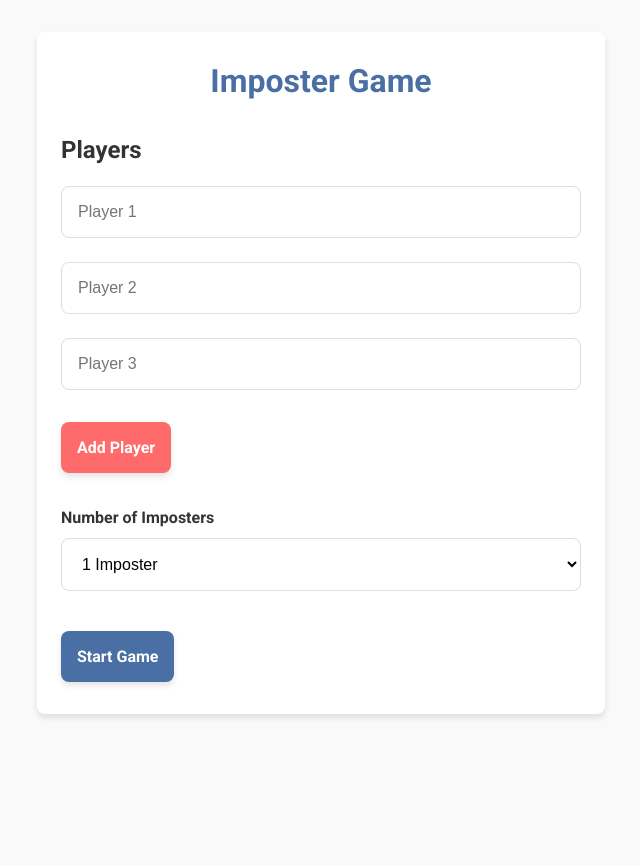
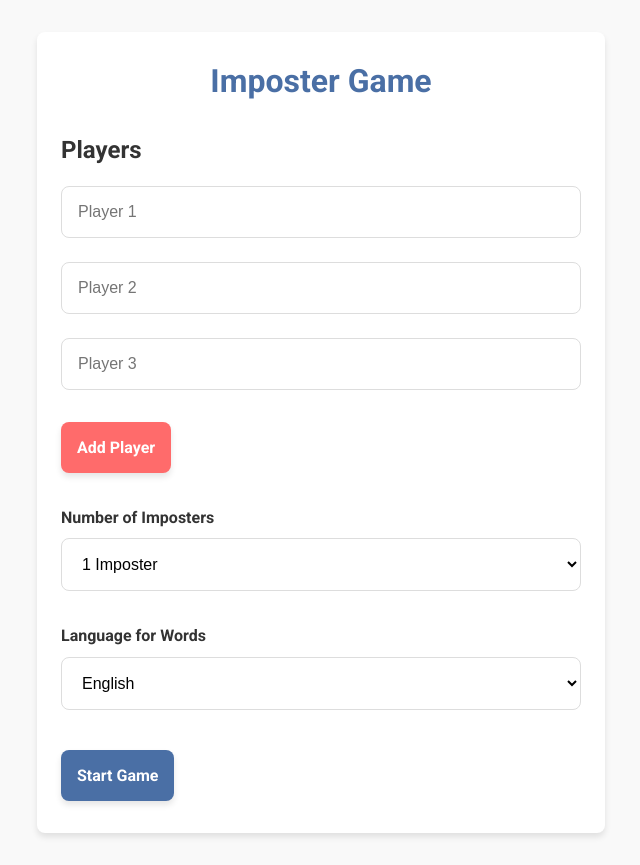
Before and after one commit to soenkesoos/imposter-game-webapp, a React (Create React App) app: page / in a window 1280 px wide. Shown: the whole page, without its empty margins (319-959 px from the left). Before the commit the page ends 800 px from the top, so only its background shows below. Built offline with nearby package versions, Linux system fonts and the light colour scheme.

Commit message:
feat: add language selection and word lists for game

```diff
--- a/src/pages/GamePage.tsx
+++ b/src/pages/GamePage.tsx
@@ -20,6 +20,7 @@ const GamePage: React.FC = () => {
   const [players, setPlayers] = useState<Player[]>([]);
   const [imposterCount, setImposterCount] = useState<number>(1);
   const [word, setWord] = useState<string>('');
+  const [language, setLanguage] = useState<string>('english');
   const [currentPlayerIndex, setCurrentPlayerIndex] = useState<number>(-1);
   const [showingRole, setShowingRole] = useState<boolean>(false);
   const [imposters, setImposters] = useState<number[]>([]);
--- a/src/pages/HomePage.tsx
+++ b/src/pages/HomePage.tsx
@@ -17,6 +17,24 @@ interface Player {
   name: string;
 }
 
+// Word lists for different languages
+const wordLists = {
+  english: [
+    'apple', 'banana', 'computer', 'bicycle', 'mountain', 'ocean',
+    'elephant', 'guitar', 'umbrella', 'window', 'pizza', 'castle',
+    'beach', 'forest', 'island', 'library', 'coffee', 'airplane',
+    'camera', 'telephone', 'diamond', 'fountain', 'keyboard', 'painting'
+  ],
+  german: [
+    'Apfel', 'Banane', 'Computer', 'Fahrrad', 'Berg', 'Ozean',
+    'Elefant', 'Gitarre', 'Regenschirm', 'Fenster', 'Pizza', 'Schloss',
+    'Strand', 'Wald', 'Insel', 'Bibliothek', 'Kaffee', 'Flugzeug',
+    'Kamera', 'Telefon', 'Diamant', 'Brunnen', 'Tastatur', 'Gemälde'
+  ]
+};
+
+type Language = 'english' | 'german';
+
 const HomePage: React.FC = () => {
   const navigate = useNavigate();
   const [players, setPlayers] = useState<Player[]>([
@@ -25,6 +43,7 @@ const HomePage: React.FC = () => {
     { id: 2, name: '' }
   ]);
   const [imposterCount, setImposterCount] = useState<number>(1);
+  const [language, setLanguage] = useState<Language>('english');
 
   const handlePlayerChange = (id: number, name: string) => {
     setPlayers(prev =>
@@ -62,11 +81,12 @@ const HomePage: React.FC = () => {
     // Store game data in local storage
     localStorage.setItem('players', JSON.stringify(validPlayers));
     localStorage.setItem('imposterCount', imposterCount.toString());
+    localStorage.setItem('language', language);
 
-    // Generate a random word for non-imposters
-    const nouns = ['banana', 'computer', 'bicycle', 'mountain', 'ocean', 'elephant', 'guitar', 'umbrella', 'window', 'pizza'];
-    const selectedNoun = nouns[Math.floor(Math.random() * nouns.length)];
-    localStorage.setItem('word', selectedNoun);
+    // Generate a random word for non-imposters from the selected language
+    const words = wordLists[language];
+    const selectedWord = words[Math.floor(Math.random() * words.length)];
+    localStorage.setItem('word', selectedWord);
 
     // Navigate to game
     navigate('/game');
@@ -125,6 +145,18 @@ const HomePage: React.FC = () => {
 
         <Spacer size="medium" />
 
+        <Label htmlFor="languageSelect">Language for Words</Label>
+        <Select
+          id="languageSelect"
+          value={language}
+          onChange={(e) => setLanguage(e.target.value as Language)}
+        >
+          <option value="english">English</option>
+          <option value="german">German</option>
+        </Select>
+
+        <Spacer size="medium" />
+
         <Button
           type="button"
           onClick={handleStartGame}
```
